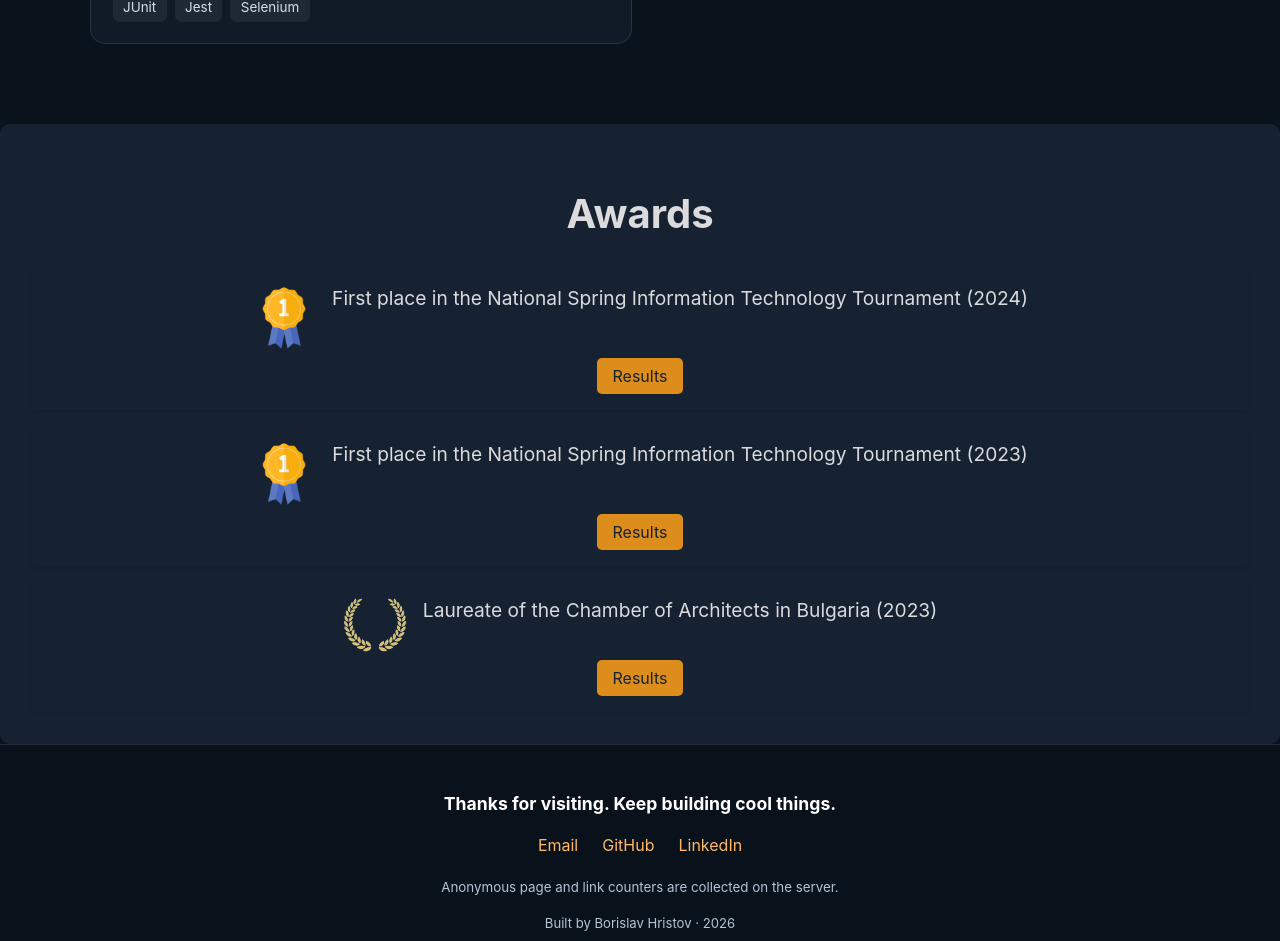
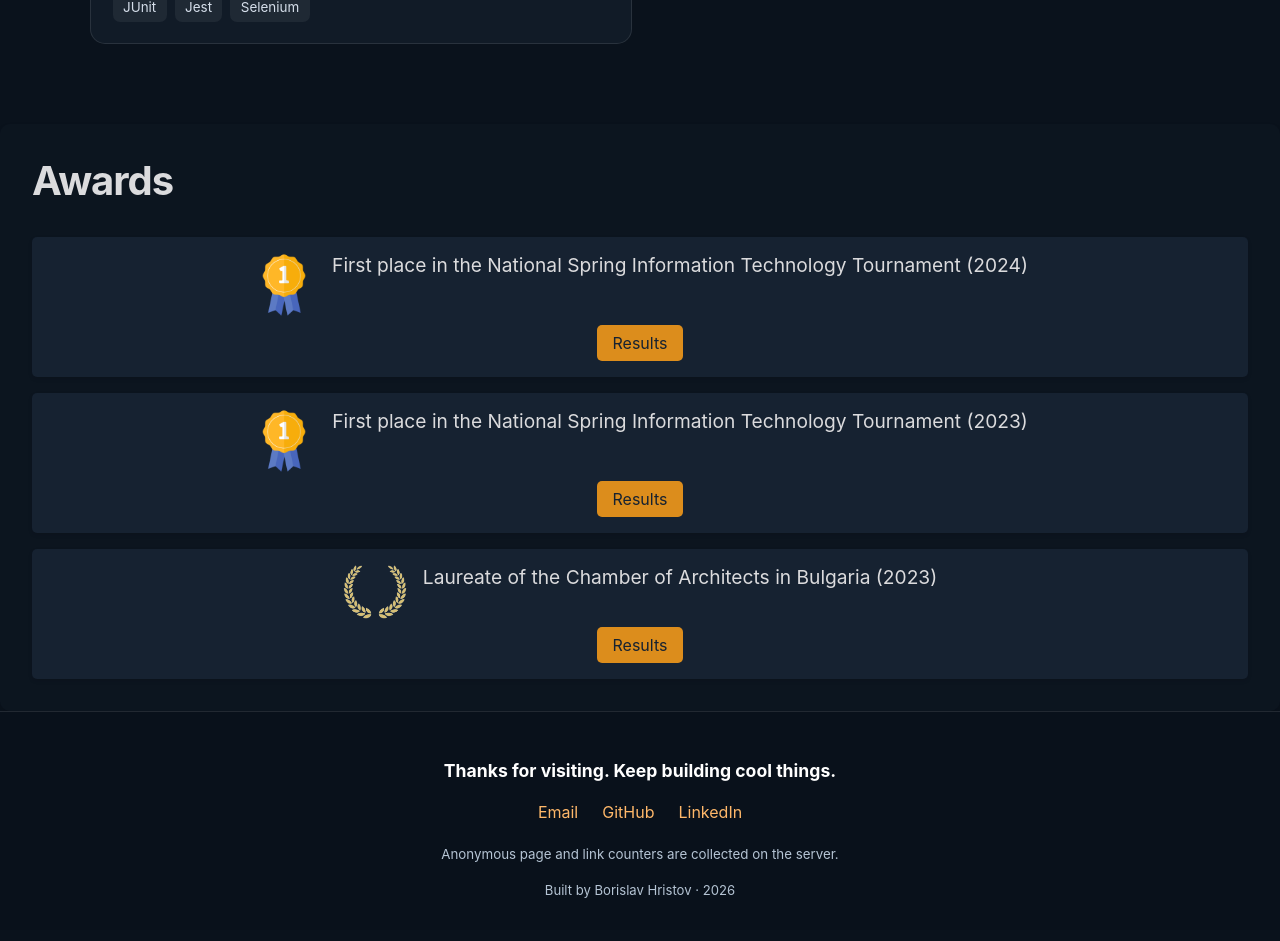
Before and after one commit to Y3llow45/Portfolio, a React (Vite) app in the folder interactive-cityscape/: page / in a window 1280 px wide. Shown: the part 4580-5521 px from the top of the page. Built offline with nearby package versions, Linux system fonts and the light colour scheme.

Commit message:
Fix awards navigation anchor

```diff
--- a/interactive-cityscape/src/components/Awards/Awards.tsx
+++ b/interactive-cityscape/src/components/Awards/Awards.tsx
@@ -60,7 +60,7 @@ const Awards: React.FC<AwardsProps> = ({ language }) => {
     };
 
     return (
-        <section className="awards" ref={setRef}>
+        <section className="content-section awards" id="awards" ref={setRef}>
           <h2>{language === 'eng' && 'Awards'}{language === 'deu' && 'Auszeichnungen'}{language === 'spa' && 'Premios'}</h2>
           <div className="awards-list">
             {awardsData.map((award, index) => (
```
